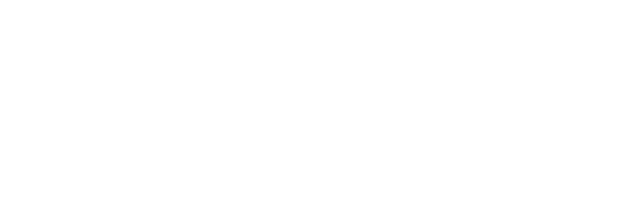
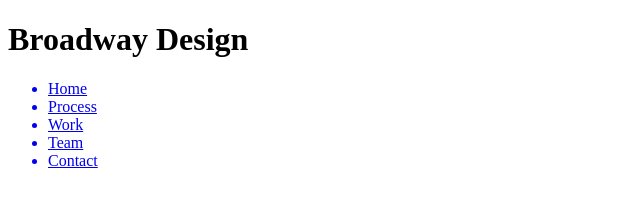
Before and after one commit to anjiB72/broadway, a plain HTML site: page index.html in a window 1280 px wide. Shown: the whole page, without its empty margins (0-640 px from the left). Drawn offline with Linux system fonts and the light colour scheme.

Commit message:
add main heading and navigation links

```diff
--- a/index.html
+++ b/index.html
@@ -6,5 +6,32 @@
   </head>
   <body>
 
+    <!-- navigation container -->
+    <div id="home">
+      <h1>Broadway Design</h1>
+      <ul>
+        <a href="#home"><li>Home</li></a>
+        <a href="#process"><li>Process</li></a>
+        <a href="#work"><li>Work</li></a>
+        <a href="#team"><li>Team</li></a>
+        <a href="#contact"><li>Contact</li></a>
+        </ul>
+    </div>
+
+    <!-- main details of our process -->
+    <div id="process">
+
+    </div>
+
+    <!-- portfolio and contact info -->
+    <div id="bottom">
+
+    </div>
+
+    <!-- footer -->
+    <footer>
+
+    </footer>
+
   </body>
 </html>
```
